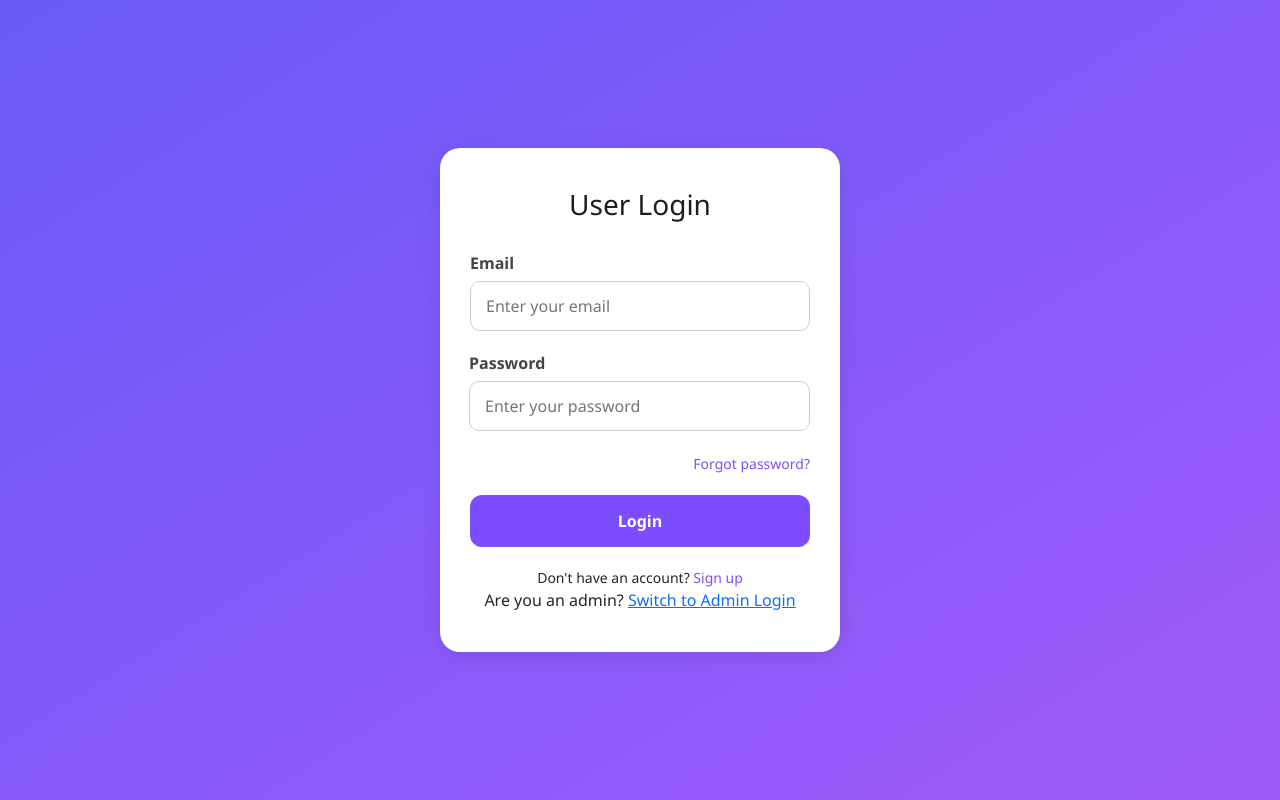
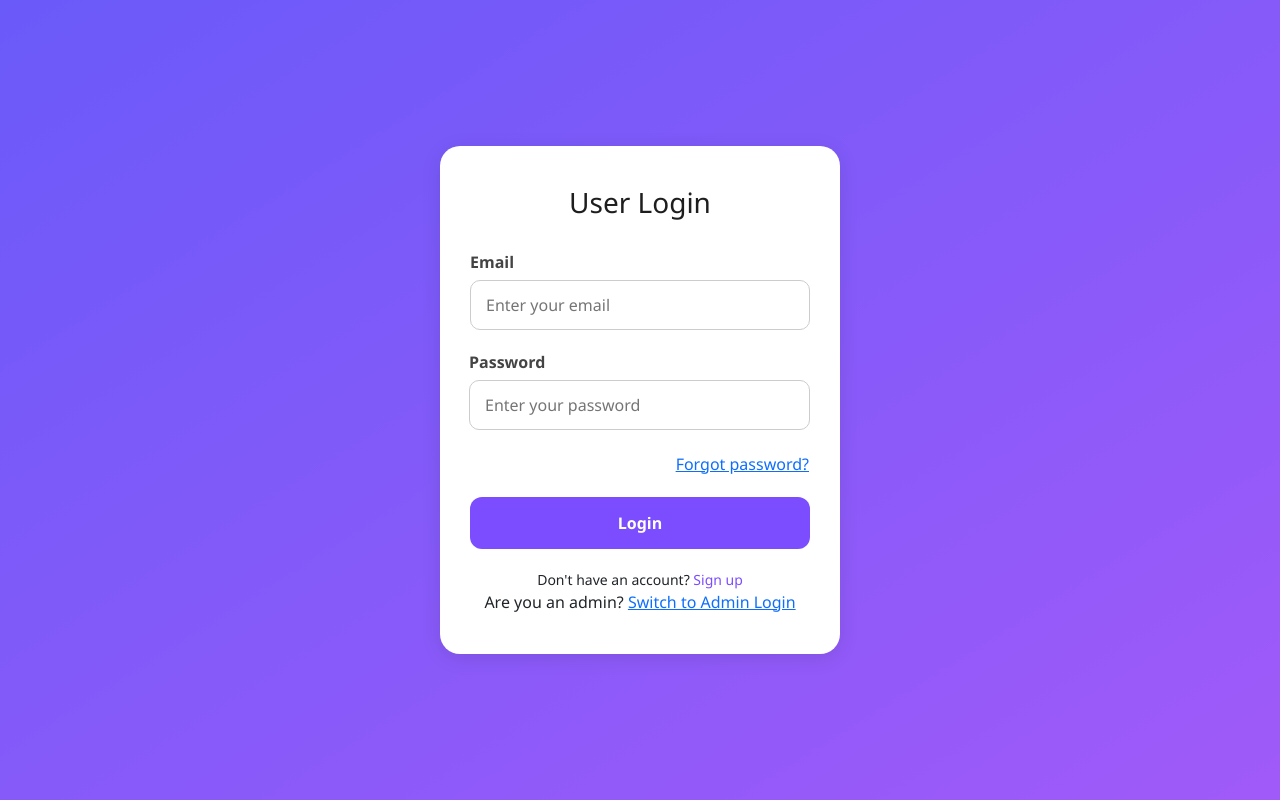
Before and after one commit to chiphamleyen/Solution3FE, a React (Create React App) app: page / in a window 1280 px wide. Built offline with nearby package versions, Linux system fonts and the light colour scheme; no server answers.

Commit message:
fix deploy errors

```diff
--- a/src/components/Admin/AdminDashboard.jsx
+++ b/src/components/Admin/AdminDashboard.jsx
@@ -43,8 +43,12 @@ const AdminDashboard = () => {
   const [error, setError] = useState('');
 
   useEffect(() => {
-    fetchDashboardData();
-    fetchDailyData();
+    const fetchAll = async () => {
+      await fetchDashboardData();
+      await fetchDailyData();
+    };
+    fetchAll();
+    // eslint-disable-next-line react-hooks/exhaustive-deps
   }, [filters]);
 
   const handleDateRangeChange = (range) => {
--- a/src/components/Auth/AdminLogin.jsx
+++ b/src/components/Auth/AdminLogin.jsx
@@ -69,7 +69,9 @@ const AdminLogin = () => {
               />
             </div>
             <div className="forgot-link">
-              <a href="#">Forgot password?</a>
+              <button type="button" className="btn btn-link p-0" style={{ textDecoration: 'underline' }}>
+                Forgot password?
+              </button>
             </div>
           </div>
           <div className="btn-field">
--- a/src/components/Auth/UserLogin.jsx
+++ b/src/components/Auth/UserLogin.jsx
@@ -69,7 +69,9 @@ const UserLogin = () => {
               />
             </div>
             <div className="forgot-link">
-              <a href="#">Forgot password?</a>
+              <button type="button" className="btn btn-link p-0" style={{ textDecoration: 'underline' }}>
+                Forgot password?
+              </button>
             </div>
           </div>
           <div className="btn-field">
--- a/src/components/Shared/HistoryTable.jsx
+++ b/src/components/Shared/HistoryTable.jsx
@@ -34,6 +34,7 @@ const HistoryTable = ({ isAdmin = false }) => {
 
   useEffect(() => {
     fetchData();
+    // eslint-disable-next-line react-hooks/exhaustive-deps
   }, [filters]);
 
   const fetchData = async () => {
```
